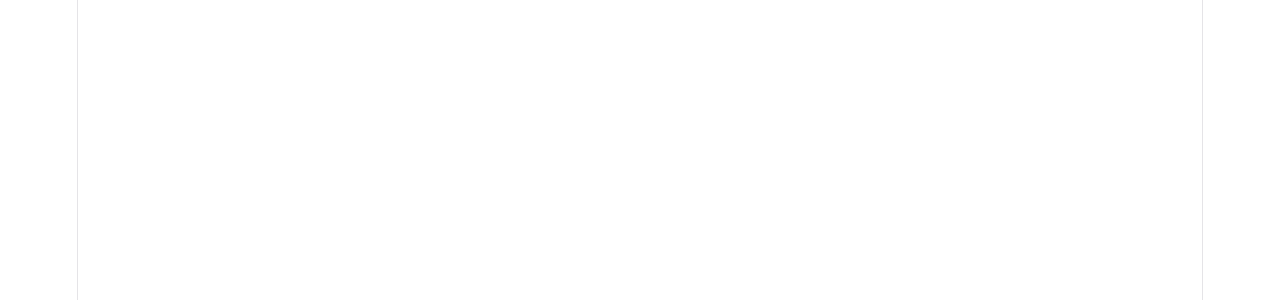
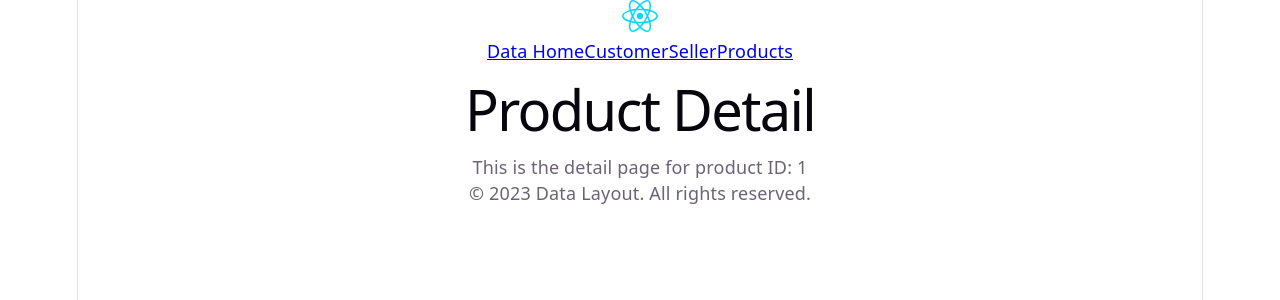
Before and after one commit to xoghub/react-pnz-app, a React (Vite) app: page /data/products/1 in a window 1280 px wide. Before the commit this address had no page. Shown: the top 300 px of the page. Built offline with nearby package versions, Linux system fonts and the light colour scheme.

Commit message:
feat: useParams and multipleParams

```diff
--- /dev/null
+++ b/src/data/ProductDetail.tsx
@@ -0,0 +1,12 @@
+import { useParams } from "react-router";
+
+export default function ProductDetail() {
+    const params = useParams();
+    return (
+        <div className="product-detail">
+            <h1>Product Detail</h1>
+            <p>This is the detail page for product ID: {params.id}</p>
+            {params.addressId ? <p>Address ID: {params.addressId}</p> : null}
+        </div>
+    )
+}
--- a/src/main.tsx
+++ b/src/main.tsx
@@ -10,6 +10,7 @@
 import Products from './data/Products.tsx'
 import Data from './data/Data.tsx'
 import DataLayout from './data/DataLayout.tsx'
+import ProductDetail from './data/ProductDetail.tsx'
 
 createRoot(document.getElementById("root")!).render(
   <StrictMode>
@@ -22,6 +23,8 @@
         <Route index element={<Data />}></Route>
         <Route path="customer" element={<Customer />}></Route>
         <Route path="products" element={<Products />}></Route>
+        <Route path="products/:id/" element={<ProductDetail />}></Route>
+        <Route path="products/:id/address/:addressId" element={<ProductDetail />}></Route>
         <Route path="seller" element={<Seller />}></Route>
       </Route>
     </Routes>
```
